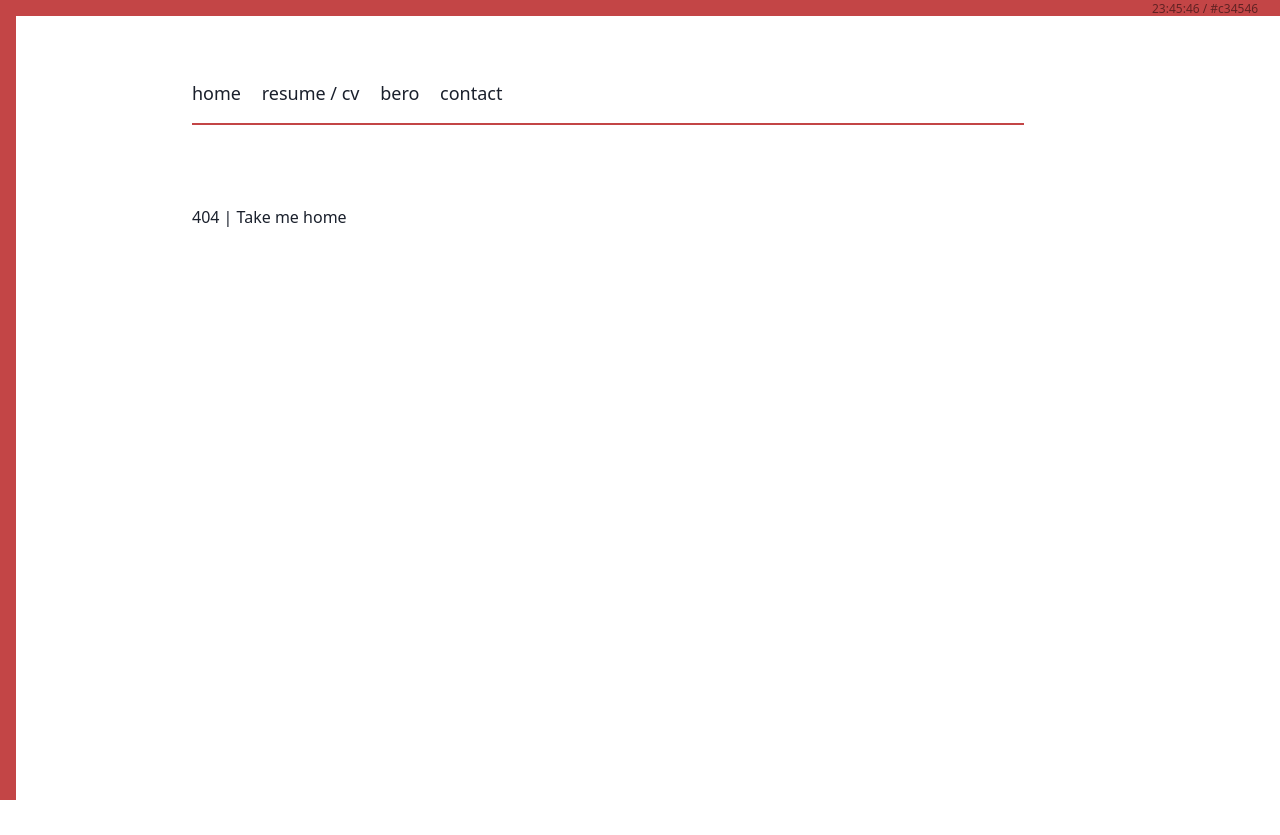
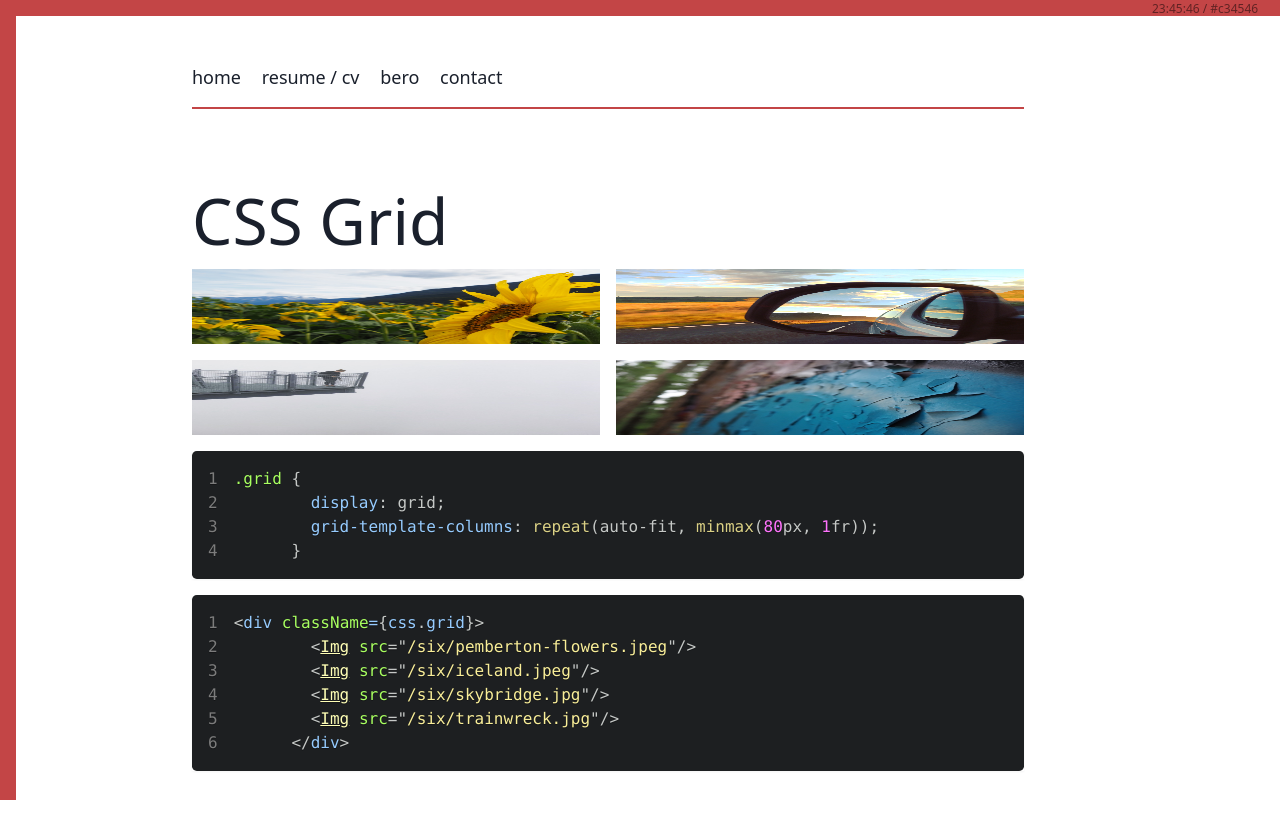
Before and after one commit to searleb/billsearle.me, a Next.js app: page /learning/css-grid in a window 1280 px wide. Before the commit this address had no page. Before the commit the page ends 800 px from the top, so only its background shows below. Built offline with nearby package versions, Linux system fonts and the light colour scheme.

Commit message:
css grid started

```diff
--- /dev/null
+++ b/src/components/Code/index.js
@@ -0,0 +1,31 @@
+import PropTypes from 'prop-types';
+import { PrismLight as SyntaxHighlighter } from 'react-syntax-highlighter';
+import atomOneDark from 'react-syntax-highlighter/dist/cjs/styles/prism/atom-dark';
+import jsx from 'react-syntax-highlighter/dist/cjs/languages/prism/jsx';
+import cssLang from 'react-syntax-highlighter/dist/cjs/languages/prism/css';
+
+SyntaxHighlighter.registerLanguage('jsx', jsx);
+SyntaxHighlighter.registerLanguage('css', cssLang);
+
+const Code = ({ css, children }) => (
+  <section className="my-4 shadow-sm">
+    <SyntaxHighlighter
+      language={css ? 'css' : 'jsx'}
+      style={atomOneDark}
+      showLineNumbers
+    >
+      {`${children}`}
+    </SyntaxHighlighter>
+  </section>
+);
+
+Code.propTypes = {
+  css: PropTypes.bool,
+  children: PropTypes.node.isRequired,
+};
+
+Code.defaultProps = {
+  css: false,
+};
+
+export default Code;
--- a/src/components/Container/index.js
+++ b/src/components/Container/index.js
@@ -1,15 +1,7 @@
 import PropTypes from 'prop-types';
 
 const Container = ({ children }) => (
-  <div className="container
-    max-w-4xl
-    px-8
-    my-12
-    md:my-20
-    ml-0
-    lg:ml-20
-    xl:ml-40"
-  >
+  <div className="container max-w-4xl px-8 my-12 ml-0 md:my-16 lg:ml-20 xl:ml-40">
     {children}
   </div>
 );
--- a/src/components/Layout/index.js
+++ b/src/components/Layout/index.js
@@ -1,14 +1,14 @@
 import PropTypes from 'prop-types';
 import Container from '../Container';
 
-const Page = ({ children }) => (
+const Layout = ({ children }) => (
   <Container>
     {children}
   </Container>
 );
 
-Page.propTypes = {
+Layout.propTypes = {
   children: PropTypes.node.isRequired,
 };
 
-export default Page;
+export default Layout;
--- a/src/page-config/index.js
+++ b/src/page-config/index.js
@@ -59,7 +59,6 @@ export const employment = {
   ],
 };
 
-
 export const projects = {
   professional: [
     {
@@ -114,6 +113,11 @@ export const projects = {
     },
   ],
   personal: [
+    {
+      title: 'Learning',
+      link: '/learning',
+      tech: 'Study bites',
+    },
     {
       title: '2020',
       link: '/2020',
--- /dev/null
+++ b/src/pages/learning/css-grid/css-grid.module.css
@@ -0,0 +1,5 @@
+.grid {
+  display: grid;
+  grid-template-columns: repeat(auto-fit, minmax(calc(50% - 0.5rem), 1fr));
+  gap: 1rem;
+}
--- /dev/null
+++ b/src/pages/learning/css-grid/index.js
@@ -0,0 +1,38 @@
+import Code from 'components/Code';
+import Img from 'components/Img';
+import Layout from 'components/Layout';
+import css from './css-grid.module.css';
+
+const CSSGrid = () => {
+  const w = '100%';
+  const h = '75%';
+  return (
+    <Layout>
+      <h1>CSS Grid</h1>
+      <div className={css.grid}>
+        <Img src="/six/pemberton-flowers.jpeg" height={h} width={w} />
+        <Img src="/six/iceland.jpeg" height={h} width={w} />
+        <Img src="/six/skybridge.jpg" height={h} width={w} />
+        <Img src="/six/trainwreck.jpg" height={h} width={w} />
+      </div>
+      <Code css>{
+      `.grid {
+        display: grid;
+        grid-template-columns: repeat(auto-fit, minmax(80px, 1fr));
+      }`
+      }
+      </Code>
+      <Code>{
+      `<div className={css.grid}>
+        <Img src="/six/pemberton-flowers.jpeg"/>
+        <Img src="/six/iceland.jpeg"/>
+        <Img src="/six/skybridge.jpg"/>
+        <Img src="/six/trainwreck.jpg"/>
+      </div>`
+      }
+      </Code>
+    </Layout>
+  );
+};
+
+export default CSSGrid;
--- /dev/null
+++ b/src/pages/learning/index.js
@@ -0,0 +1,36 @@
+import PropTypes from 'prop-types';
+import Layout from 'components/Layout';
+import Link from 'components/Link';
+import fs from 'fs';
+
+const Learning = ({ posts }) => (
+  <Layout>
+    <h1>Learning</h1>
+    <ul className="list-disc list-inside">
+      {posts.map(post => (
+        <li key={post} className="capitalize">
+          <Link href={`/learning/${post}`} text={post.replace(/-/g, ' ')} />
+        </li>
+      ))}
+    </ul>
+  </Layout>
+);
+
+Learning.propTypes = {
+  posts: PropTypes.arrayOf(PropTypes.string).isRequired,
+};
+
+export const getStaticProps = async () => {
+  const posts = fs
+    .readdirSync('./src/pages/learning', { withFileTypes: true })
+    .filter(dir => dir.isDirectory())
+    .map(dir => dir.name);
+
+  return {
+    props: {
+      posts,
+    },
+  };
+};
+
+export default Learning;
```
Also changed, not shown: package.json (+9 -8 lines), .eslintrc.json, 1 other file (tests, documents, lock files or other folders).
